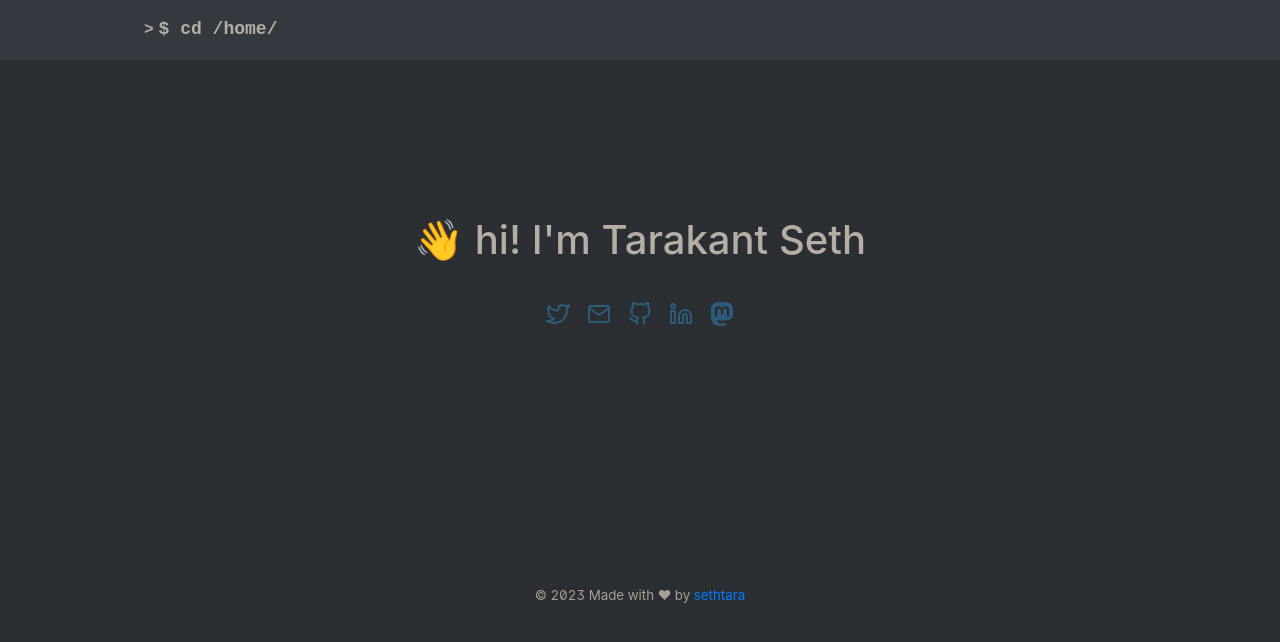
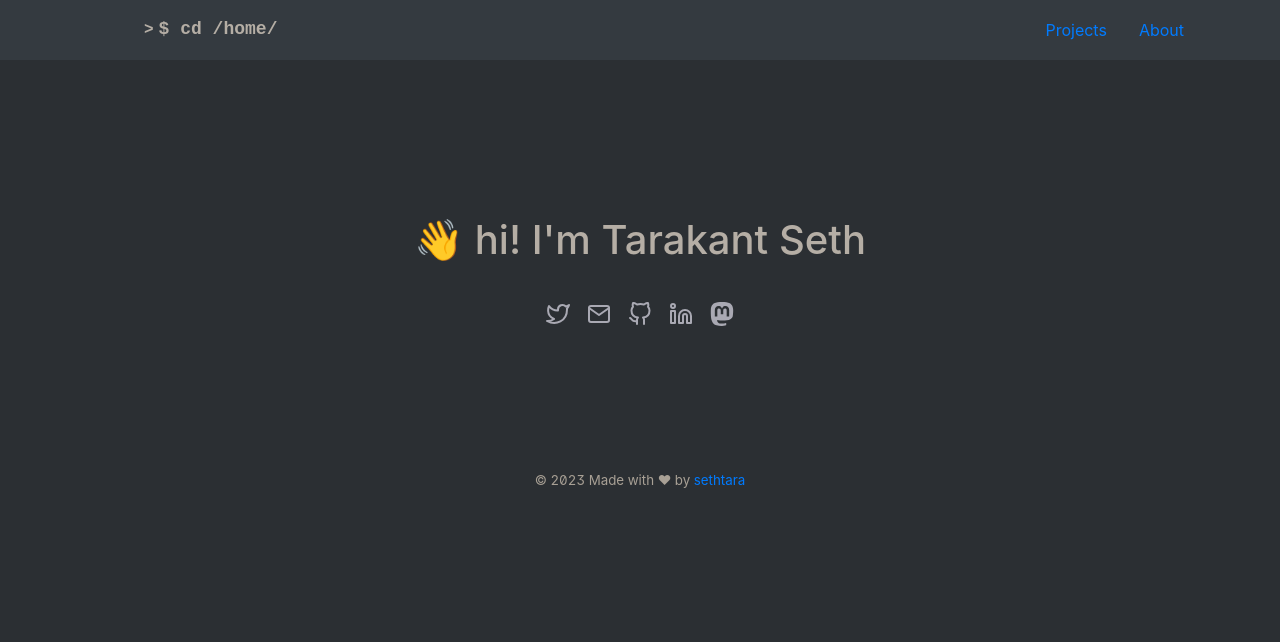
Before and after one commit to sethtara/sethtara.github.io, a plain HTML site: page index.html in a window 1280 px wide. Drawn offline with Linux system fonts and the light colour scheme.

Commit message:
style edits and pages

```diff
--- a/assets/css/style.css
+++ b/assets/css/style.css
@@ -35,16 +35,17 @@ background-image: none;
       text-rendering: optimizeLegibility;
       font-feature-settings: "liga", "tnum", "case", "calt", "zero", "ss01", "locl";
       -webkit-text-size-adjust: 100%;
-      color: #222;
       background: #2b2f33;
     }
-
+    .justify-content-end{
+        margin-right: 5vw;
+    }
     .logo {
       display: flex;
       text-decoration: none;
       font-weight: bold;
+      margin-left: 10vw;
       font-display: auto;
-      margin-left: 10vw;
       font-family: monospace, monospace;
       color: #b5aea5;
     }
@@ -95,15 +96,12 @@ background-image: none;
 
       }
     .social_links a{
-
-        color: #2d5c7a;
+        color: #a9a9b3;
     }
 
-    footer{
-        display: flex;
-      align-items: center;
-      justify-content: center;
-      padding: 5%;
+  .footer{
+
+
      text-align: center;
       color: rgb(168, 160, 149);
       font-size: smaller;
--- a/index.html
+++ b/index.html
@@ -4,14 +4,14 @@
 <head>
   <meta charset="utf-8" />
   <meta name="viewport" content="width=device-width, initial-scale=1.0, shrink-to-fit=no" />
-  <title>Untitled</title>
+  <title>Tarakant seth</title>
   <link rel="stylesheet" href="assets/bootstrap/css/bootstrap.min.css" />
   <link rel="stylesheet" href="assets/css/style.css">
 </head>
 
 <body>
   <nav class="navbar navbar-dark bg-dark">
-    <header class="header">
+
       <span class="navbar-text header_inner">
         <a href="/" style="text-decoration: none">
           <div class="logo">
@@ -21,8 +21,16 @@
           </div>
         </a>
       </span>
+      <ul class="nav justify-content-end">
+        <li class="nav-item">
+          <a class="nav-link active" href="/projects.html">Projects</a>
+        </li>
+        <li class="nav-item">
+          <a class="nav-link active" href="#">About</a>
+        </li>
+      </ul>
   </nav>
-  </header>
+
 
 <div class="containers">
   <!-- <div class="content"> -->
@@ -47,7 +55,7 @@
 
 
   <footer class="footer mt-auto py-3">
-    <div class="containers">
+    <div class="container">
       <span>© 2023</span>
       <span>Made with ❤ by <a href="https://github.com/sethtara">sethtara</a></span>
 
```
Also changed, not shown: projects.html (added, +52 -0 lines).
